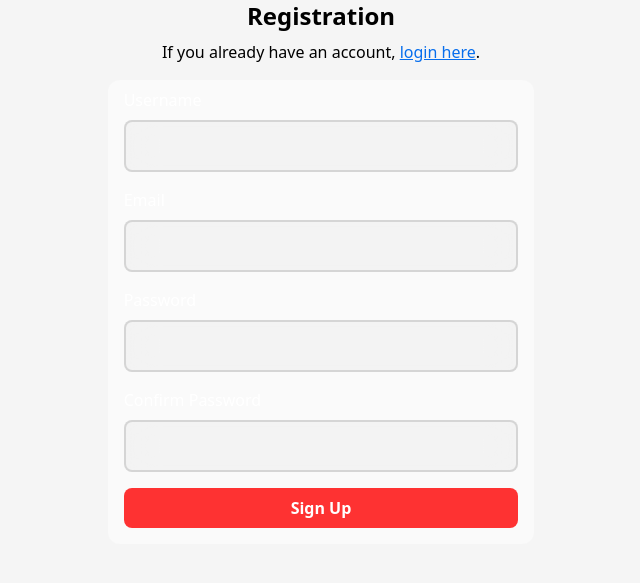
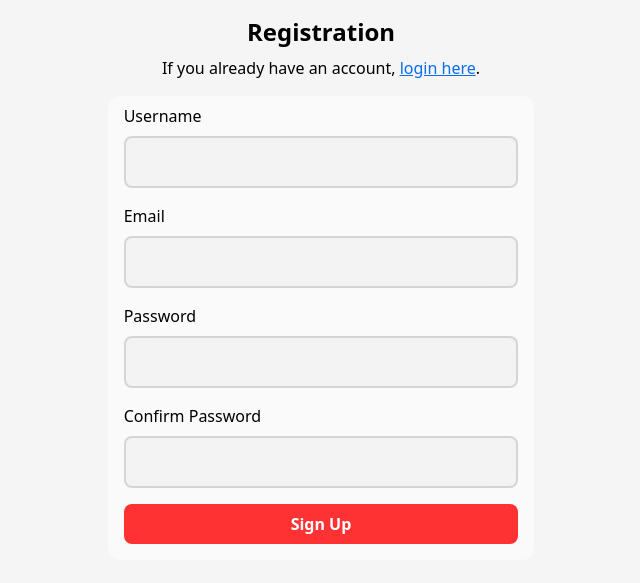
Before and after one commit to nyzh07/cmsc388jfinal, a Flask app: page /register in a window 1280 px wide. Shown: the part 80-663 px from the top of the page, without its empty margins (319-959 px from the left). Run offline with Flask 3, Linux system fonts and the light colour scheme; some libraries are stand-ins or nearby versions.

Commit message:
Fix form labels

```diff
--- a/flask_app/static/compiled.css
+++ b/flask_app/static/compiled.css
@@ -545,6 +545,7 @@ video {
 }
 
 .container {
+  margin-top: 1rem;
   width: 100%;
 }
 
@@ -1338,7 +1339,6 @@ html {
 }
 
 .review-form {
-  margin-top: 1rem;
   display: flex;
   flex-direction: column;
   gap: 1rem;
@@ -1353,7 +1353,6 @@ html {
   display: flex;
   flex-direction: column;
   gap: 0.5rem;
-  --tw-text-opacity: 1;
   color: rgb(100 100 100 / var(--tw-text-opacity));
 }
 
@@ -1512,7 +1511,7 @@ html {
 }
 
 label {
-  color: white;
+  color: black;
 }
 
 .star-rating {
```
